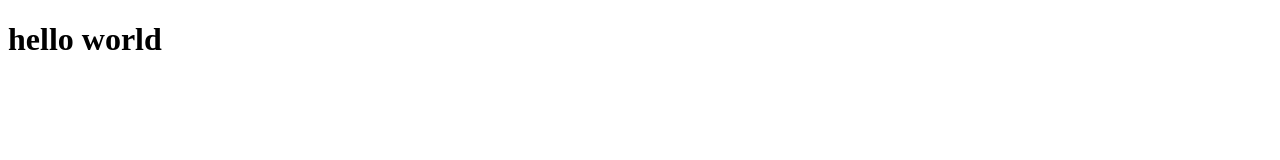
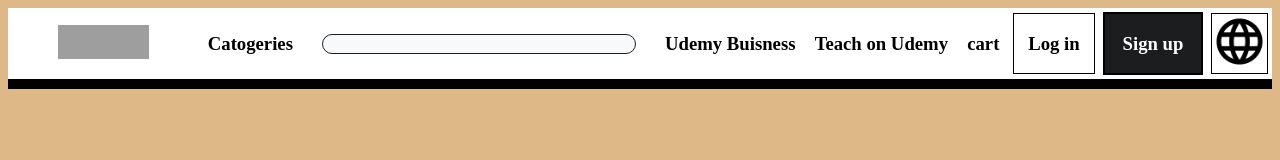
Before and after one commit to Muostafa/Udemy, a plain HTML site: page index.html in a window 1280 px wide. Drawn offline with Linux system fonts and the light colour scheme; grey boxes are pictures that could not be loaded.

Commit message:
web navigation bar (remaining serach button)

```diff
--- a/index.html
+++ b/index.html
@@ -1,14 +1,62 @@
 <!DOCTYPE html>
 <html lang="en">
-<head>
-    <meta charset="UTF-8">
-    <meta http-equiv="X-UA-Compatible" content="IE=edge">
-    <meta name="viewport" content="width=device-width, initial-scale=1.0">
-    <title>Document</title>
-</head>
-<body>
-    <h1>
-        hello world
-    </h1>
-</body>
+  <head>
+    <meta charset="UTF-8" />
+    <meta http-equiv="X-UA-Compatible" content="IE=edge" />
+    <meta name="viewport" content="width=device-width, initial-scale=1.0" />
+    <title>Udemy Online Courses</title>
+    <link rel="stylesheet" href="style.css" />
+  </head>
+  <body style="background-color: burlywood;">
+    <header>
+      <section>
+        <div class="web-main-content-wrapper">
+            <div class="nav-links">
+                    <div><figure>
+                        <a href="/">
+                          <img
+                            src="https://www.udemy.com/staticx/udemy/images/v7/logo-udemy.svg"
+                            alt="Udemy logo"
+                            width="91"
+                            height="34"
+                          />
+                        </a>
+                      </figure></div>
+                    <div><a href="" class="dark"><h3 >Catogeries</h3></a></div>
+                    <div class="search-bar"><form action="/action_page.php" style="width: 100%;"><input type="search" id="search" name="search" style="width: 100%;"></form></div>
+                    <div class="udemy-buisness"><a href="" class="dark"><h3 >Udemy Buisness</h3></a></div>
+                    <div class="teach-on-udemy"><a href="" class="dark"><h3 >Teach on Udemy</h3></a></div>
+                    <div ><a href="" class="dark"><h3 class="dark">cart</h3></a></div>
+                    <div style="margin: 4px; padding:0;"><a href="" class="login"><h3>Log in</h3></a></div>
+                    <div style="margin: 4px; padding:0;"><a href="" class="sign-up"><h3>Sign up</h3></a></div>
+                    <div style="margin: 4px; padding:0;"><a href="" class="language"><img
+                      src="/images/lang.png"
+                      alt="Udemy logo"
+                      width="55"
+                      height="55"
+                    /></a></div>
+            </div>
+        </div>
+        <div class="mobile-header">
+          <figure>
+            <a href="/">
+              <img
+                src="https://www.udemy.com/staticx/udemy/images/v7/logo-udemy.svg"
+                alt="Udemy logo"
+                width="75"
+                height="28"
+              />
+            </a>
+          </figure>
+        </div>
+      </section>
+
+    </header>
+      <main>
+      <section>
+        <!-- next section -->
+      </section>
+    </main>
+    <footer></footer>
+  </body>
 </html>
--- a/style.css
+++ b/style.css
@@ -0,0 +1,112 @@
+
+.mobile-header {
+  visibility: hidden;
+}
+.web-main-content-wrapper{
+  margin: auto;
+    background-color: #fff;
+    padding: 24;
+    display: flex;
+    align-items: center;
+    justify-content: center;
+    box-shadow: 0px 10px;
+}
+nav {
+  display: flex;
+  padding: 2% 6%;
+  align-items: center;
+}
+.nav-links {
+  width: 100%;
+  display: flex;
+  text-align: center;
+  justify-content: space-between;
+  align-items: center;
+}
+
+.nav-links div {
+    list-style: none;
+    display: inline-flex;
+    padding: 0 0.6rem;
+    width: auto;
+    height: 100%;
+    color: black;
+}
+
+.nav-links div a{
+    text-decoration: none;
+    position: relative;
+    white-space: nowrap;
+}
+
+.search-bar {
+  display: block;
+  max-width: none;
+  min-width: 50px;
+  flex-grow: 1;
+  height: 4.8rem;
+  border: 1px solid #1c1d1f;
+  background-color: #f7f9fa;
+  border-radius:9999px;
+  margin:0 1.2rem;
+}
+.sign-up{
+  position: relative;
+  border: 2px black solid;
+  display: block;
+  align-items: center;
+  justify-content: center;
+  min-width: 6rem;
+  color: #fff;
+  background-color: #1c1d1f;
+  text-decoration: none;
+}
+.login{
+  position: relative;
+  border: 1px black solid;
+  display: block;
+  align-items: center;
+  justify-content: center;
+  min-width: 5rem;
+  color: black;
+  text-decoration: none;
+}
+.language{
+  position: relative;
+  border: 1px black solid;
+  display: block;
+  align-items: center;
+  justify-content: center;
+  color: red;
+  text-decoration: none;
+}
+.search-bar input {
+  border-top-style: hidden;
+  border-right-style: hidden;
+  border-left-style: hidden;
+  border-bottom-style: hidden;
+  background-color: #f7f9fa;
+}
+
+.no-outline:focus {
+  outline: none;
+}
+
+.dark {
+  color: black;
+}
+
+div .dark :hover {
+  color: red;
+}
+
+@media only screen and (max-width: 1200px) {
+  .udemy-buisness, .teach-on-udemy {
+    position: absolute;
+  }
+}
+@media only screen and (max-width: 900px) {
+  .web-main-content-wrapper{
+    visibility: hidden;
+  }
+}
```
Also changed, not shown: images/lang.png (added).
